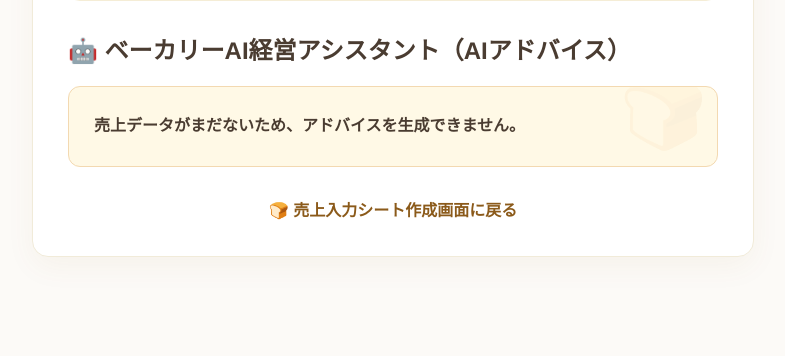
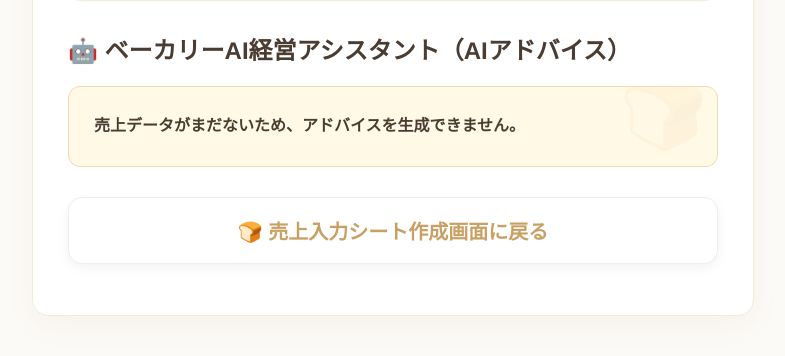
Before and after one commit to tosane932/sales_data_app, a Flask app: page /dashboard in a window 1280 px wide. Shown: the part 877-1233 px from the top of the page, without its empty margins (247-1032 px from the left). Before the commit the page ends 1134 px from the top, so only its background shows below. Run offline with Flask 3, Linux system fonts and the light colour scheme.

Commit message:
fix: ダッシュボードの戻るボタンをトップページと同じサイズに調整

```diff
--- a/templates/dashboard.html
+++ b/templates/dashboard.html
@@ -113,11 +113,20 @@
         }
         .btn-back {
             display: block;
+            width: 100%;
+            max-width: 650px;
+            box-sizing: border-box;
+            text-decoration: none;
+            background: white;
+            border-radius: 14px;
+            padding: 18px;
+            margin: 16px auto;
             text-align: center;
-            margin-top: 30px;
-            color: #8b5a1a;
-            text-decoration: none;
+            font-size: 20px;
             font-weight: bold;
+            color: #c9a063;
+            box-shadow: 0 4px 12px rgba(0, 0, 0, 0.05);
+            border: 1px solid #eee;
         }
     </style>
 </head>
```
